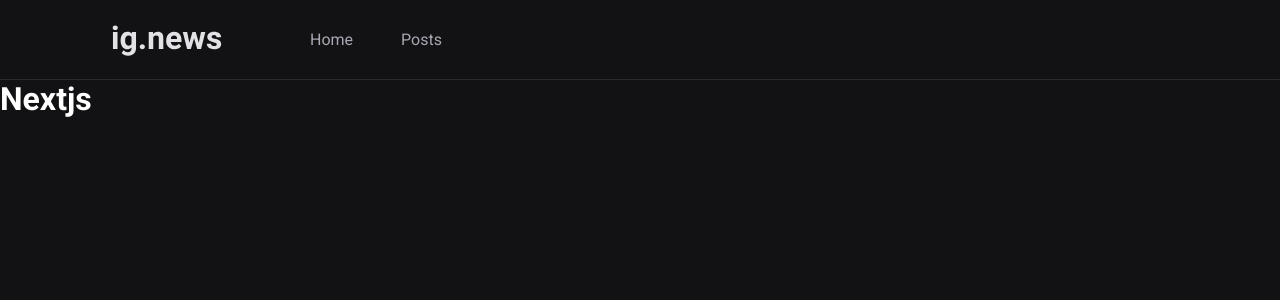
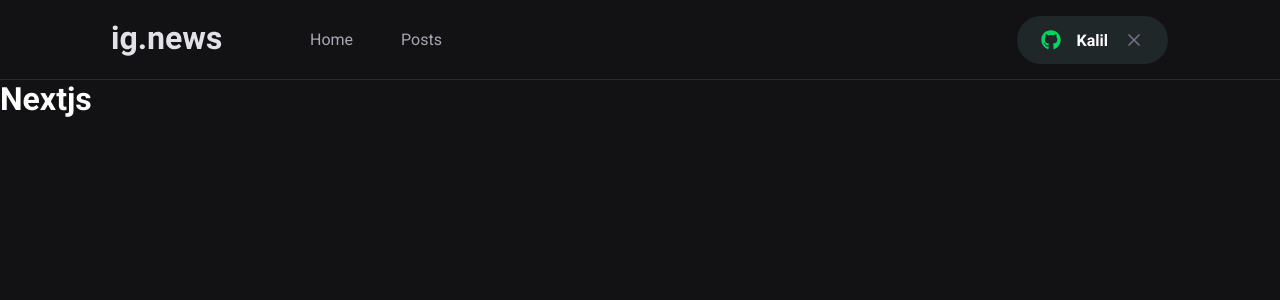
Before and after one commit to kalilscr/ignews, a Next.js app: page / in a window 1280 px wide. Shown: the top 300 px of the page. Built offline with nearby package versions, Linux system fonts and the light colour scheme.

Commit message:
criando o componente SignInButton

```diff
--- a/package.json
+++ b/package.json
@@ -12,6 +12,7 @@
     "next": "11.1.0",
     "react": "17.0.2",
     "react-dom": "17.0.2",
+    "react-icons": "^4.2.0",
     "sass": "^1.38.0"
   },
   "devDependencies": {
--- a/src/components/Header/index.tsx
+++ b/src/components/Header/index.tsx
@@ -1,3 +1,4 @@
+import { SignInButton } from '../SignInButton';
 import styles from './styles.module.scss';
 
 export function Header() {
@@ -9,6 +10,8 @@
                     <a className={styles.active}>Home</a>
                     <a>Posts</a>
                 </nav>
+
+                <SignInButton />
             </div>
         </header>
     );
--- a/src/components/Header/styles.module.scss
+++ b/src/components/Header/styles.module.scss
@@ -52,4 +52,8 @@
             }
         }
     }
+
+    button {
+        margin-left: auto;
+    }
 }
--- /dev/null
+++ b/src/components/SignInButton/index.tsx
@@ -0,0 +1,26 @@
+import { FaGithub } from 'react-icons/fa';
+import styles from './styles.module.scss';
+import { FiX } from 'react-icons/fi';
+
+export function SignInButton() {
+    const isUserLoggedIn = true;
+
+    return isUserLoggedIn ? (
+        <button
+            type="button"
+            className={styles.signInButton}
+        >
+            <FaGithub color="#04d361" />
+            Kalil
+            <FiX color="#737380" className={styles.closeIcon} />
+        </button>
+    ) : (
+        <button
+            type="button"
+            className={styles.signInButton}
+        >
+            <FaGithub color="#eba417"/>
+            Sign in with Github
+        </button>
+    );
+}
--- /dev/null
+++ b/src/components/SignInButton/styles.module.scss
@@ -0,0 +1,33 @@
+.signInButton {
+    height: 3rem;
+    border-radius: 3rem;
+    background: var(--gray-850);
+    border: 0;
+    padding: 0 1.5rem;
+
+    display: flex;
+    align-items: center;
+    justify-content: center;
+
+    color: var(--white);
+    font-weight: bold;
+
+    svg {
+        width: 20px;
+        height: 20px;
+    }
+
+    svg:first-child {
+        margin-right: 1rem;
+    }
+
+    svg.closeIcon{
+        margin-left: 1rem;
+    }
+
+    transition: filter 0.2s;
+
+    &:hover {
+        filter: brightness(0.8);
+    }
+}
--- a/src/styles/global.scss
+++ b/src/styles/global.scss
@@ -10,6 +10,7 @@
     --gray-100: #e1e1e6;
     --gray-300: #a8a8b3;
     --gray-800: #29292e;
+    --gray-850: #1f2729;
     --gray-900: #121214;
 
     --cyan-500: #61dafb;
```
Also changed, not shown: 1 other file (tests, documents, lock files or other folders).
